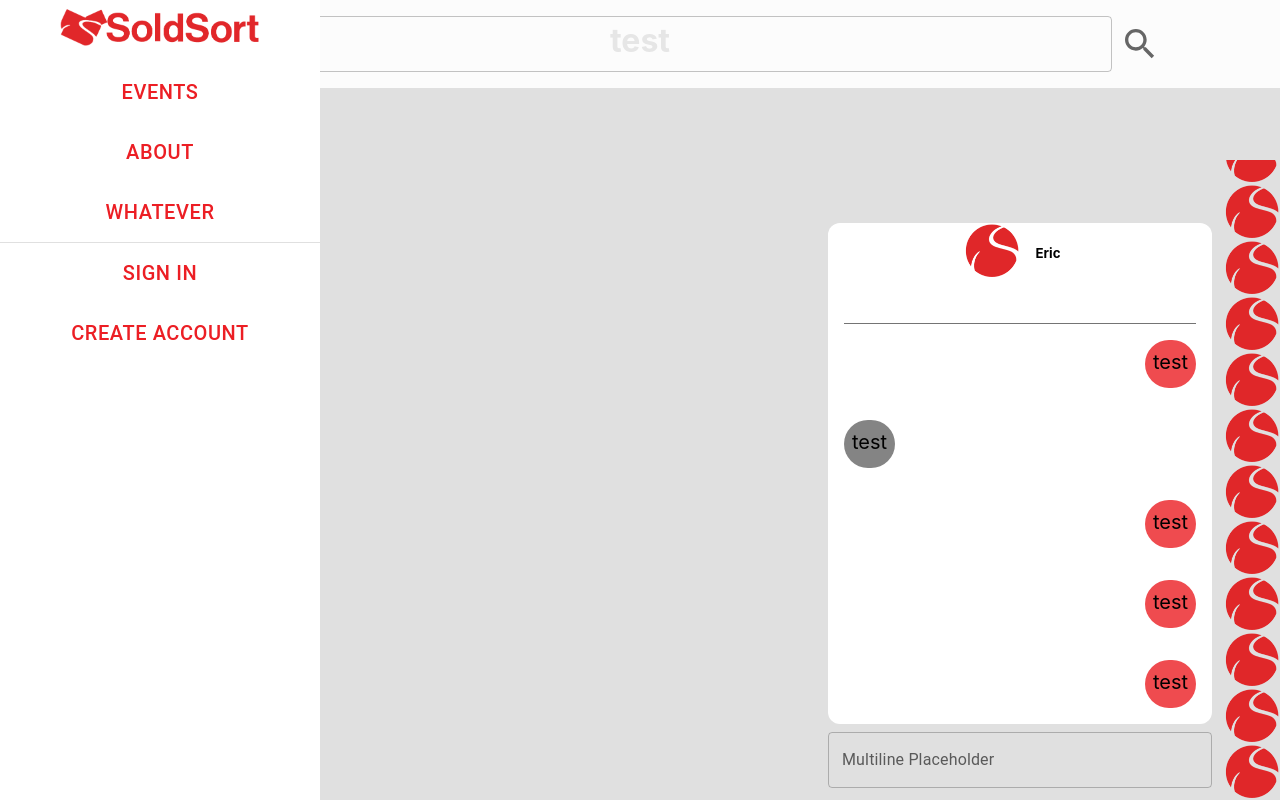
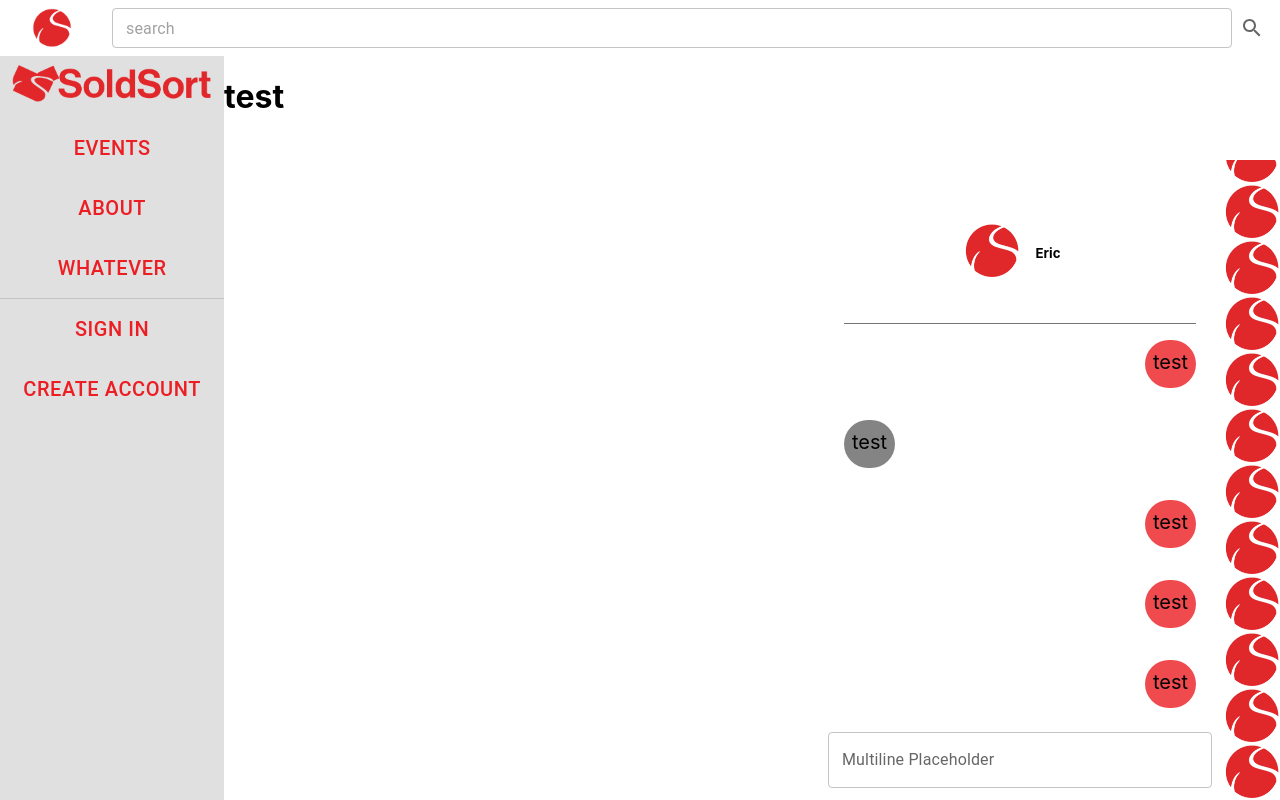
Before and after one commit to ICT-Owls/owlsport, a React app: page / in a window 1280 px wide. Built offline with nearby package versions, Linux system fonts and the light colour scheme; no server answers.

Commit message:
fix: main content and sidebar/navbar overlaying eachother

```diff
--- a/src/App.jsx
+++ b/src/App.jsx
@@ -27,19 +27,15 @@ function App() {
     return (
         <StyledEngineProvider injectFirst>
             <ThemeProvider theme={lightmode ? LightTheme : DarkTheme}>
-                <div className="App absolute flex h-screen w-screen justify-start">
-                    <Box
-                        className="bg-background-200"
-                        sx={{
-                            width: '100%',
-                            height: '100%',
-                        }}
-                    >
-                        <NavbarPresenter />
+                <div className="App absolute flex h-full w-full flex-col justify-start ">
+                    <NavbarPresenter />
+                    <div className="mt-14 flex">
                         <SidebarPresenter user={user} />
-                        <ChatsPresenter />
-                        <MainContentPresenter />
-                    </Box>
+                        <div className="ml-56 flex grow">
+                            <ChatsPresenter />
+                            <MainContentPresenter />
+                        </div>
+                    </div>
                 </div>
             </ThemeProvider>
         </StyledEngineProvider>
--- a/src/views/NavbarView.jsx
+++ b/src/views/NavbarView.jsx
@@ -1,35 +1,38 @@
 import React from 'react';
 import { Box, IconButton, TextField } from '@mui/material';
 import SearchIcon from '@mui/icons-material/Search';
+import { Link } from 'react-router-dom';
 
 export default function NavbarView() {
     //These views only handle UI. They should not handle any logic outside of ui (They can handle logic specific to some ui element, if neccessary)
     return (
-        <div className="bg-primary fixed top-0 left-0 flex h-fit w-full justify-around bg-background-100 bg-opacity-90">
-            <IconButton color="secondary" aria-label="Search" component="span">
-                <img src="Logotype.png" className="h-10" alt="" />
-            </IconButton>
-            <Box
-                className="m-4 flex justify-start"
-                sx={{
-                    width: 1000,
-                    maxWidth: '100%',
-                }}
+        <div
+            className={
+                'bg-primary fixed flex h-fit w-full justify-around bg-background-100'
+            }
+        >
+            <Link
+                to="/"
+                className={'ml-8 mr-8 flex items-center justify-center'}
             >
+                <img src="Logotype.png" className={'h-10'} alt="" />
+            </Link>
+            <div className={'m-2 flex w-full justify-start'}>
                 <TextField
                     fullWidth
-                    label="fullWidth"
-                    id="fullWidth"
+                    placeholder="search"
+                    id="navbar-search"
                     color="secondary"
+                    size="small"
                 />
                 <IconButton
                     color="secondary"
                     aria-label="Search"
                     component="span"
                 >
-                    <SearchIcon color="secondary" sx={{ fontSize: 40 }} />
+                    <SearchIcon color="secondary" />
                 </IconButton>
-            </Box>
+            </div>{' '}
             <div>{/* I act as a third item for formattings sake */}</div>
         </div>
     );
--- a/src/views/SidebarView.jsx
+++ b/src/views/SidebarView.jsx
@@ -18,7 +18,7 @@ export default function SidebarView({
     //These views only handle UI. They should not handle any logic outside of ui (They can handle logic specific to some ui element, if necessary)
     return (
         <>
-            <div className="sidebar">
+            <div className={'fixed h-full bg-background-200'}>
                 <IconButton
                     href="/test"
                     color="secondary"
```
